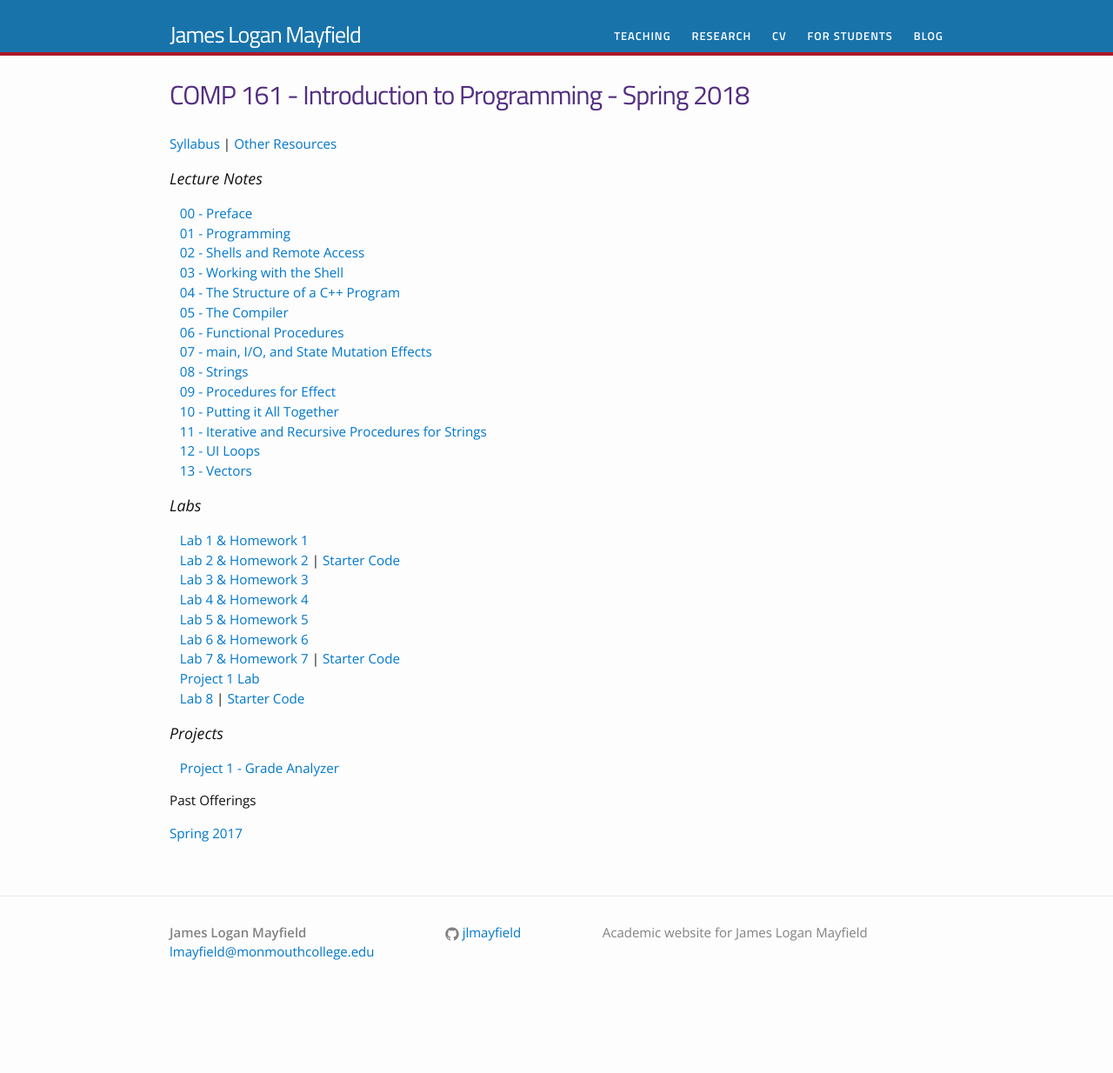
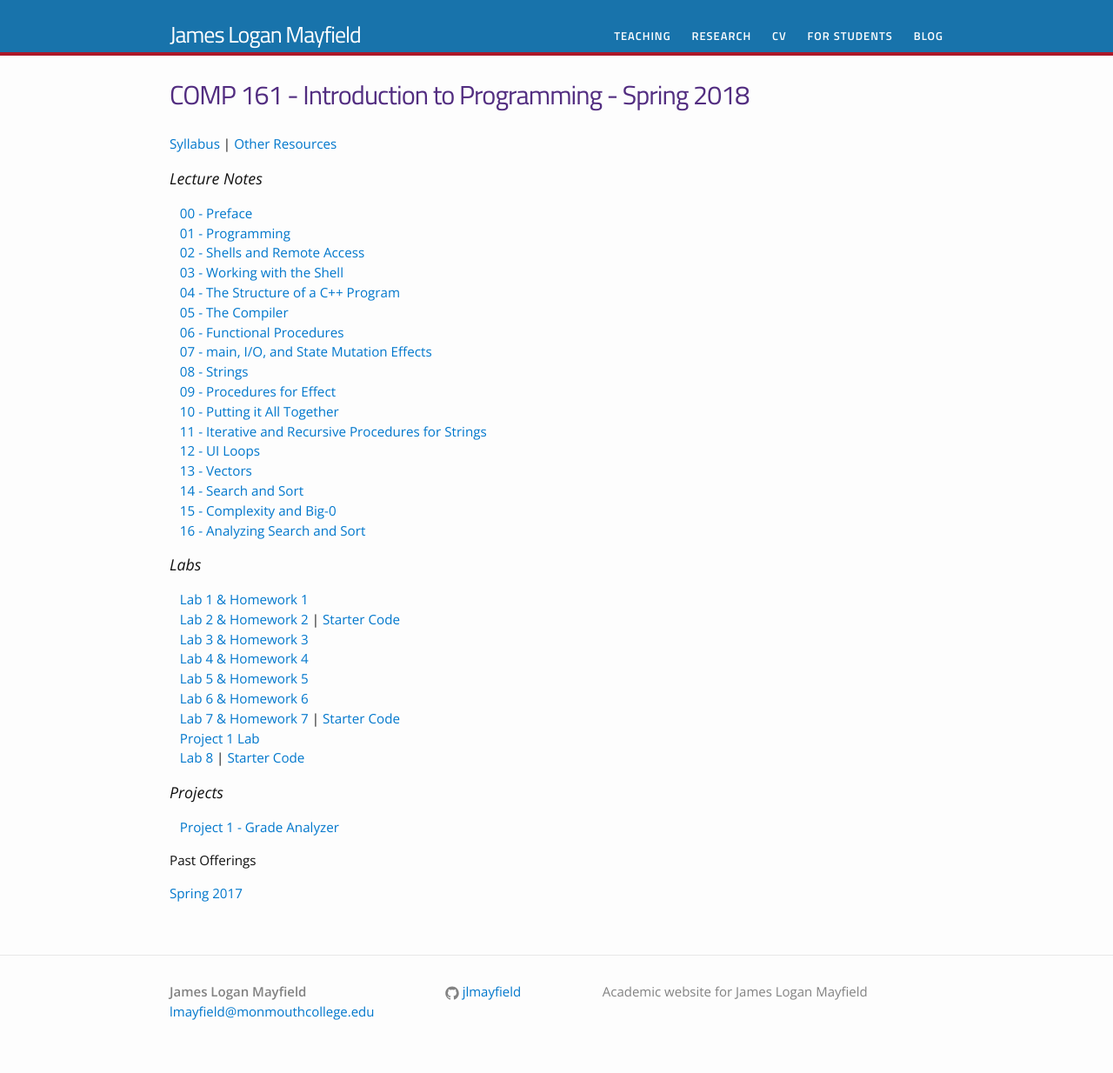
Before and after one commit to jlmayfield/jlmayfield.github.io, a Jekyll site: the page built from teaching/comp161.md, in a window 1280 px wide. Shown: the whole page at 87% size. Built offline with Jekyll 4.4.1, drawn with Linux system fonts in a browser that asks for light colours; before the commit the page ends 1166 px from its top, so only the background shows below that.

Commit message:
sp18. c161. added ln 14-16

```diff
--- a/teaching/comp161.md
+++ b/teaching/comp161.md
@@ -23,6 +23,9 @@
 &nbsp;&nbsp;&nbsp;[11 - Iterative and Recursive Procedures for Strings](/teaching/COMP161/notes/comp161-lectureNotes-11.pdf)
 &nbsp;&nbsp;&nbsp;[12 - UI Loops](/teaching/COMP161/notes/comp161-lectureNotes-12.pdf)
 &nbsp;&nbsp;&nbsp;[13 - Vectors](/teaching/COMP161/notes/comp161-lectureNotes-13.pdf)
+&nbsp;&nbsp;&nbsp;[14 - Search and Sort](/teaching/COMP161/notes/comp161-lectureNotes-14.pdf)
+&nbsp;&nbsp;&nbsp;[15 - Complexity and Big-0](/teaching/COMP161/notes/comp161-lectureNotes-15.pdf)
+&nbsp;&nbsp;&nbsp;[16 - Analyzing Search and Sort](/teaching/COMP161/notes/comp161-lectureNotes-16.pdf)
 
 
 ### Labs
```
Also changed, not shown: 3 other files.
